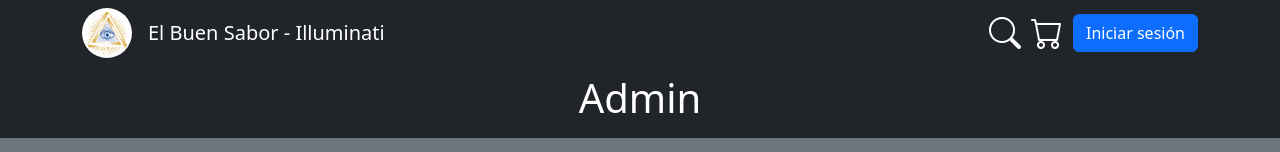
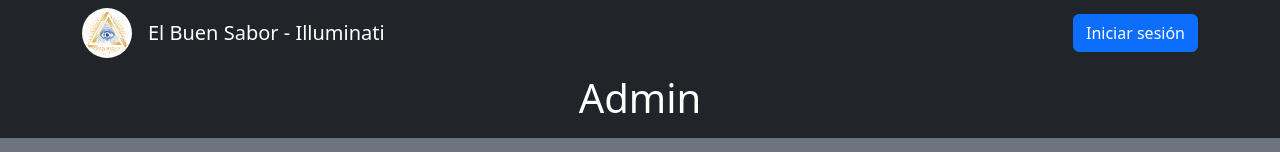
Before and after one commit to RamaHualpusher/Illuminati-ElBuenSabor-Frontend, a React (Create React App) app: page /admin in a window 1280 px wide. Shown: the top 152 px of the page. Built offline with nearby package versions, Linux system fonts and the light colour scheme.

Commit message:
NavBar para Admin

```diff
--- a/src/components/AdminPage/AdminPage.tsx
+++ b/src/components/AdminPage/AdminPage.tsx
@@ -2,9 +2,6 @@ import React from "react";
 import OpcionesEmpleados from "./OpcionesEmpleados";
 
 export default function AdminPage(){
-
-
-
     return(
         <div >
             <OpcionesEmpleados/>
--- a/src/components/AdminPage/PanelAdmin.tsx
+++ b/src/components/AdminPage/PanelAdmin.tsx
@@ -14,6 +14,7 @@ const PanelAdmin: React.FC<NavbarAdminProps> = ({ title }) => {
   return (
     <nav className="navbar navbar-expand-lg navbar-dark bg-dark">
       <div className="container" style={{ display: "flex", justifyContent: "center" }}>
+
         <h1 className="Title_admin h1 text-white">{title}</h1>
       </div>
     </nav>
--- a/src/components/NavBar/AdminBar.tsx
+++ b/src/components/NavBar/AdminBar.tsx
@@ -1 +1,82 @@
-export {};
+import React, { FC, useState } from "react";
+import { useAuth0 } from "@auth0/auth0-react";
+import LoginButton from "./LoginButton";
+import LogoutButton from "./LogoutButton";
+
+const AdminBar: FC = () => {
+  const { isAuthenticated, user } = useAuth0();
+  const [navbarOpen, setNavbarOpen] = useState(false);
+
+  const toggleNavbar = () => {
+    setNavbarOpen(!navbarOpen);
+  };
+
+  const getFirstName = (fullName: string) => {
+    return fullName.split(" ")[0];
+  };
+
+  return (
+    <nav className="navbar navbar-expand-lg navbar-dark bg-dark">
+      <div className="container">
+        <div className="d-flex align-items-center">
+        <a href="/" className="logo-iluminatti-1 me-2">
+          <img
+            className="logo-iluminatti-1 me-2"
+            src="/assets/img/logo-grupo-illuminati.jpg"
+            alt="logo"
+            style={{
+              width: "50px",
+              height: "50px",
+              borderRadius: "50%",
+            }}
+          />
+          </a>
+          <a className="navbar-brand" href="/">
+            El Buen Sabor - Illuminati
+          </a>
+        </div>
+
+        <button className="navbar-toggler" type="button" onClick={toggleNavbar}>
+          <span className="navbar-toggler-icon"></span>
+        </button>
+        <div
+          className={`collapse navbar-collapse justify-content-end ${
+            navbarOpen ? "show" : ""
+          }`}
+        >
+          <ul className="navbar-nav align-items-center">
+            <li className="nav-item d-lg-none">
+              <span className="nav-link me-4">Menu</span>
+            </li>
+            <li className="nav-item d-lg-none">
+              <span className="nav-link mb-2">Contacto</span>
+            </li>
+
+            {isAuthenticated && (
+              <li className="nav-item d-flex align-items-center">
+                <p className="nav-link mb-0">
+                  {user?.name && getFirstName(user.name)}
+                </p>
+                <img
+                  src={user?.picture}
+                  alt="imagen usuario"
+                  style={{
+                    width: "50px",
+                    height: "50px",
+                    borderRadius: "50%",
+                    marginRight: "10px",
+                  }}
+                />
+              </li>
+            )}
+            <li className="nav-item">
+              {isAuthenticated ? <LogoutButton /> : <LoginButton />}
+            </li>
+          </ul>
+        </div>
+      </div>
+    </nav>
+  );
+};
+
+export default AdminBar;
--- a/src/screens/Admin.tsx
+++ b/src/screens/Admin.tsx
@@ -1,7 +1,7 @@
 import React from "react";
 import AdminPage from "../components/AdminPage/AdminPage";
 import PanelAdmin from "../components/AdminPage/PanelAdmin";
-import NavBar from "../components/NavBar/Navbar";
+import NavBar from "../components/NavBar/AdminBar";
 
 const Admin = () => {
     return (
```
